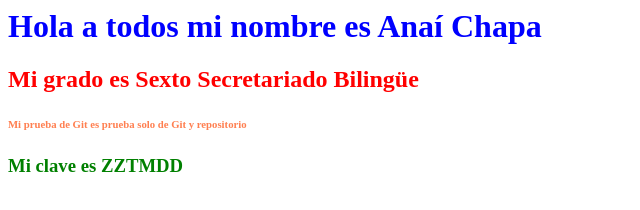
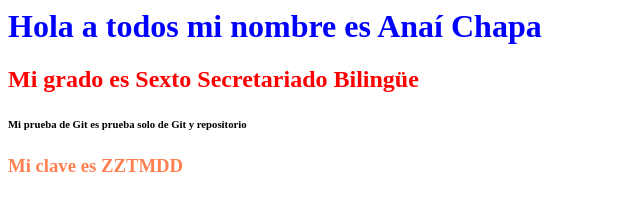
Before and after one commit to anaichapa/examen, a plain HTML site: page proyecto/index.html in a window 1280 px wide. Shown: the whole page, without its empty margins (0-640 px from the left). Drawn offline with Linux system fonts and the light colour scheme.

Commit message:
Update style.css

```diff
--- a/proyecto/css/style.css
+++ b/proyecto/css/style.css
@@ -5,8 +5,8 @@ h2{
 	color: red;
 }
 h3{
-	color: green;
+	color: coral;
 }
 h6{
-	color: coral;
+	color: greem;
 }
```
